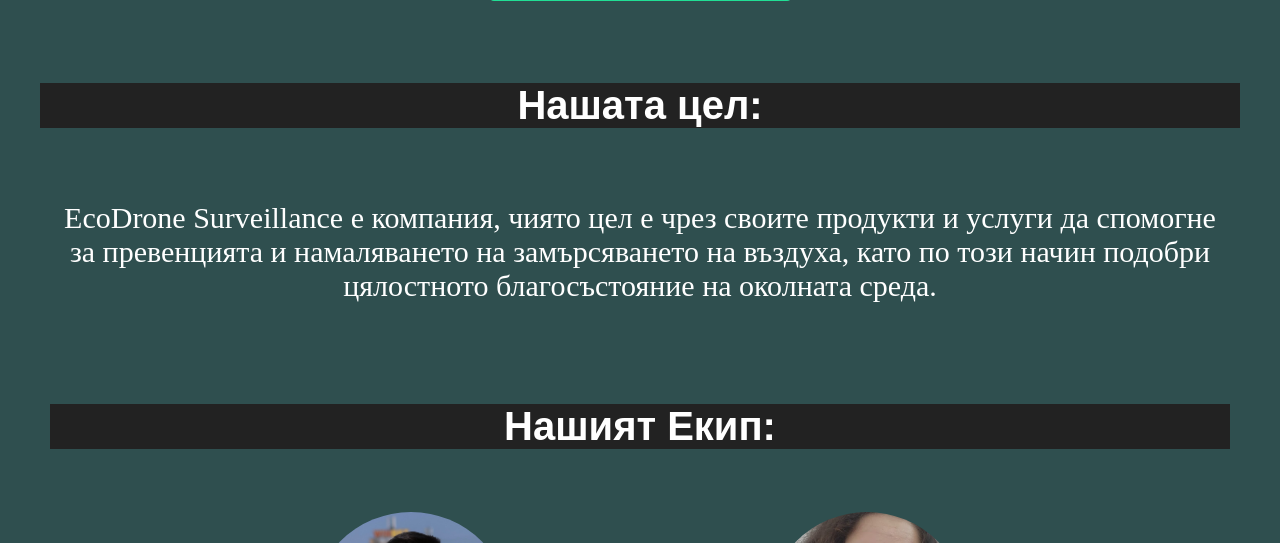
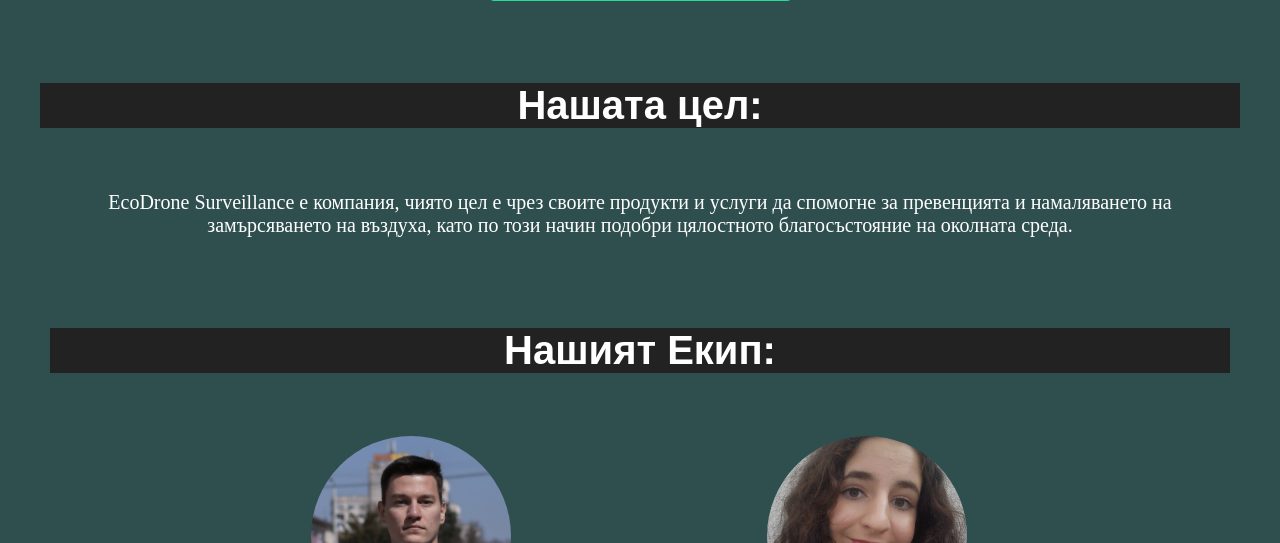
Before and after one commit to Alexander-Nyagolov/EcoDrone-Surveillance, a PHP site: page / in a window 1280 px wide. Shown: the part 715-1258 px from the top of the page. Run offline with PHP 8.4, Linux system fonts and the light colour scheme; data that the repository does not hold is empty; some libraries are stand-ins or nearby versions.

Commit message:
Font change

```diff
--- a/index.php
+++ b/index.php
@@ -37,7 +37,7 @@
                 </div>
                 <div class="boxcontents">
 
-                    <p style="font-size:30px;">
+                    <p style="font-size:20px;">
                         EcoDrone Surveillance е компания, чиято цел е чрез своите продукти и услуги да спомогне за превенцията и намаляването на замърсяването на въздуха, като по този начин подобри цялостното благосъстояние на околната среда.
                     </p>
                     <br>
```
